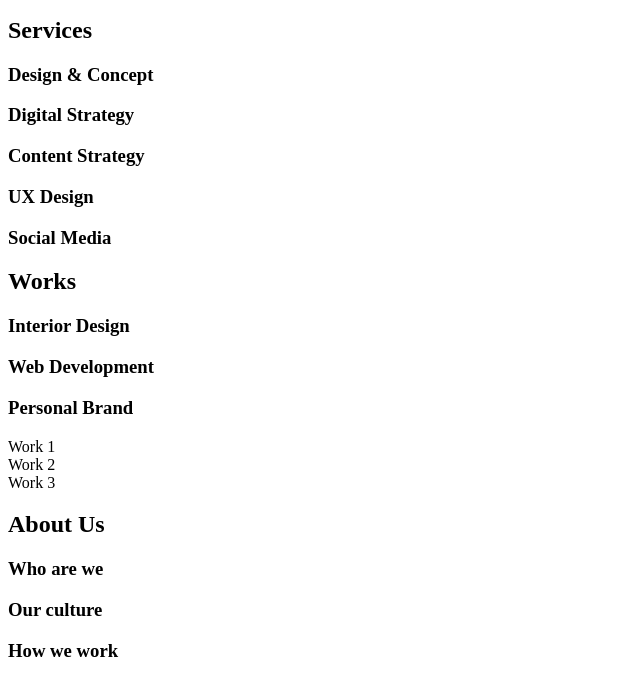
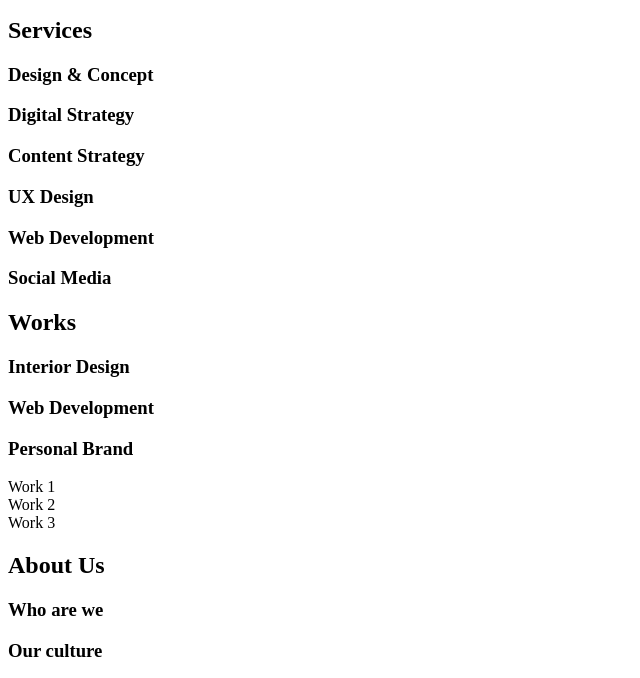
Before and after one commit to juancalpz23/holbertonschool-web_front_end, a plain HTML site: page html_advanced/10-index.html in a window 1280 px wide. Shown: the part 110-788 px from the top of the page, without its empty margins (0-640 px from the left). Drawn offline with Linux system fonts and the light colour scheme.

Commit message:
Added missing services section

```diff
--- a/html_advanced/10-index.html
+++ b/html_advanced/10-index.html
@@ -38,6 +38,9 @@
             </h3>
             <h3>
                 UX Design
+            </h3>
+            <h3>
+                Web Development
             </h3>
             <h3>
                 Social Media
```
